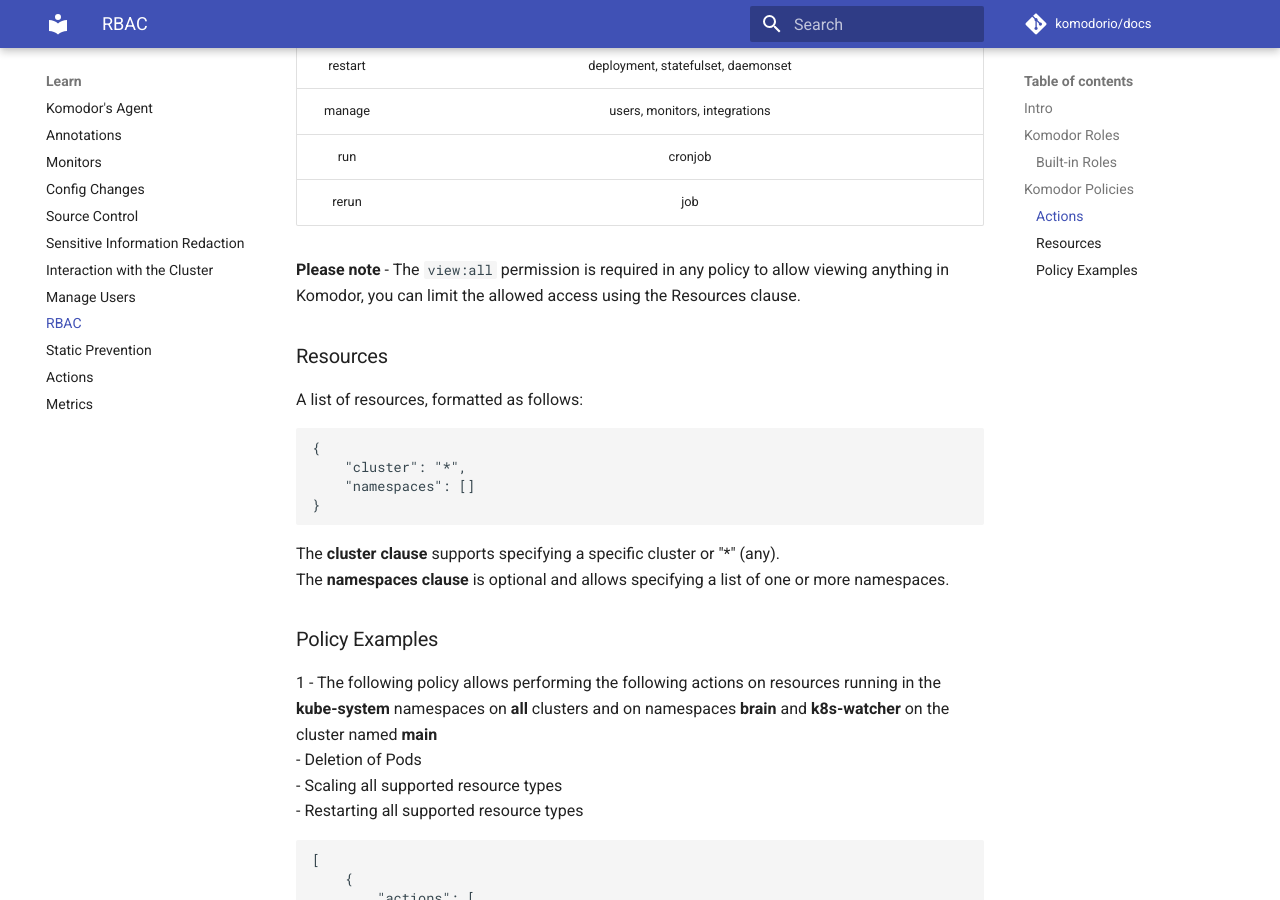
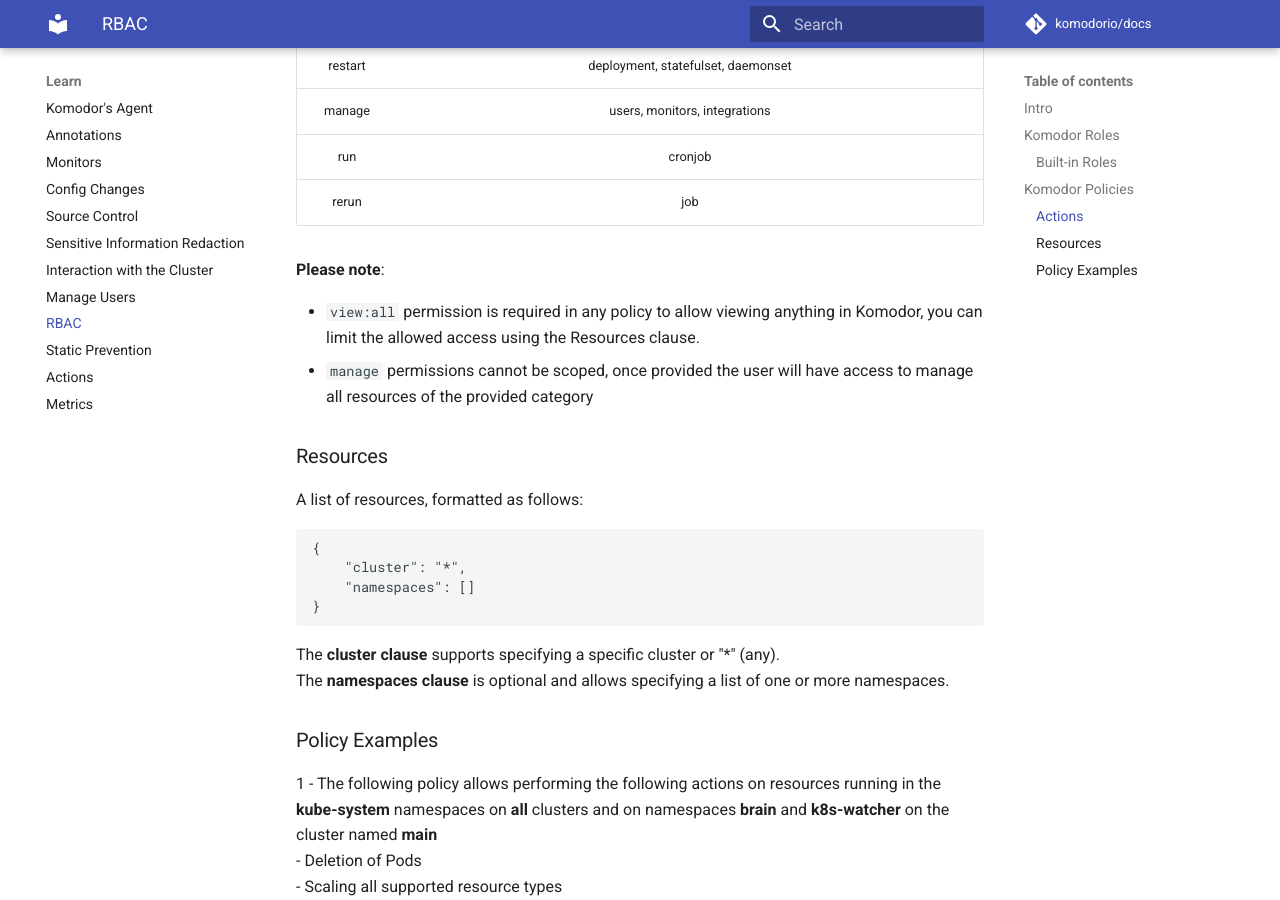
Before and after one commit to komodorio/docs, an MkDocs documentation site: the page built from docs/Learn/RBAC.md, in a window 1280 px wide and 900 px high, scrolled down 1482 px. Built offline with MkDocs 1.6.1 and Material for MkDocs 9.7.7, drawn with Linux system fonts in a browser that asks for light colours; comment, search, counter and statistics services are not loaded.

Commit message:
adding manage statemnet

```diff
--- a/docs/Learn/RBAC.md
+++ b/docs/Learn/RBAC.md
@@ -47,7 +47,11 @@
 | run     	| cronjob                                                                                                                  	|
 | rerun   	| job                                                                                                                      	|
 
-**Please note** - The `view:all` permission is required in any policy to allow viewing anything in Komodor, you can limit the allowed access using the Resources clause.
+**Please note**:
+
+- `view:all` permission is required in any policy to allow viewing anything in Komodor, you can limit the allowed access using the Resources clause.
+- `manage` permissions cannot be scoped, once provided the user will have access to manage all resources of the provided category
+
 
 ### Resources
 A list of resources, formatted as follows:
```
